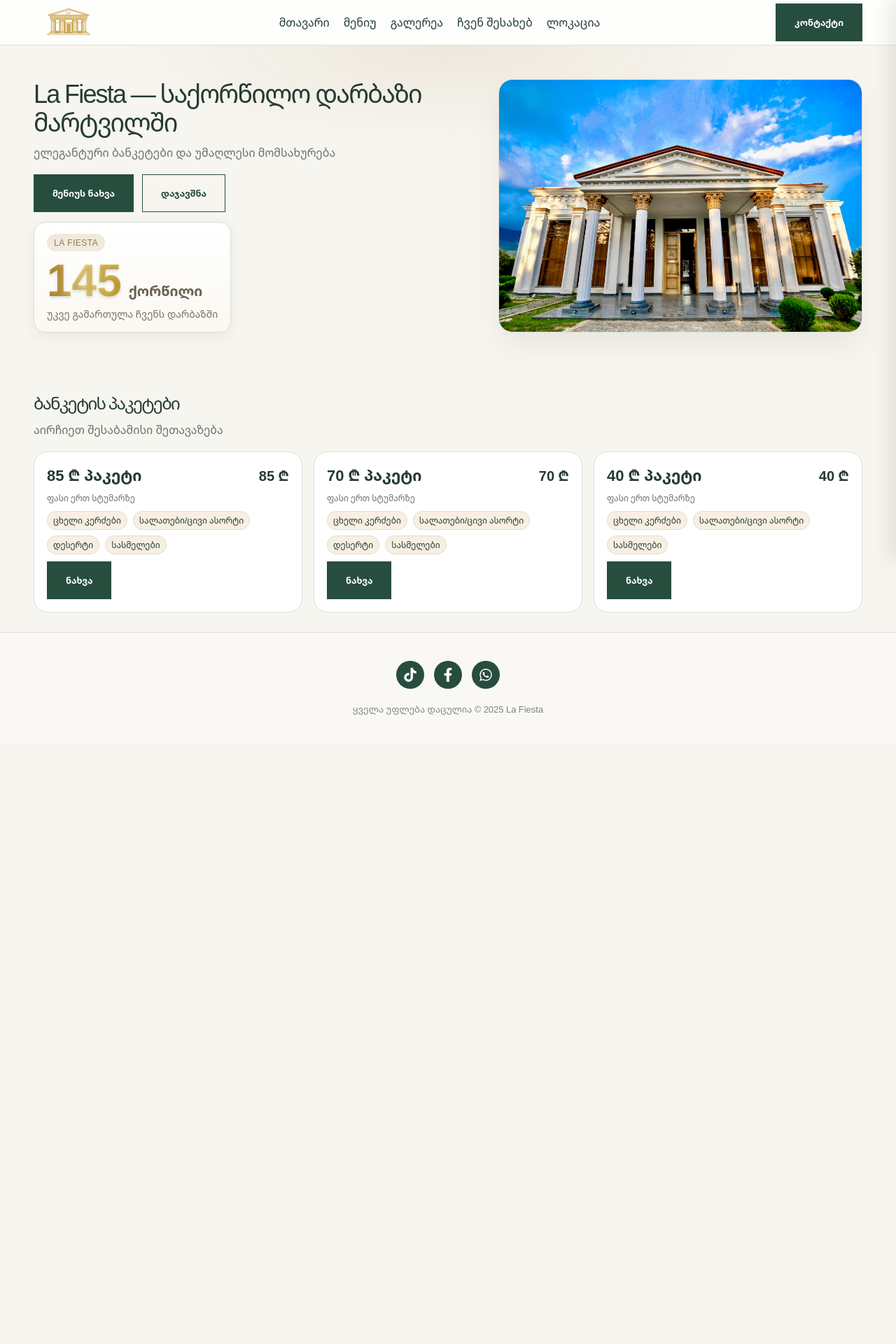
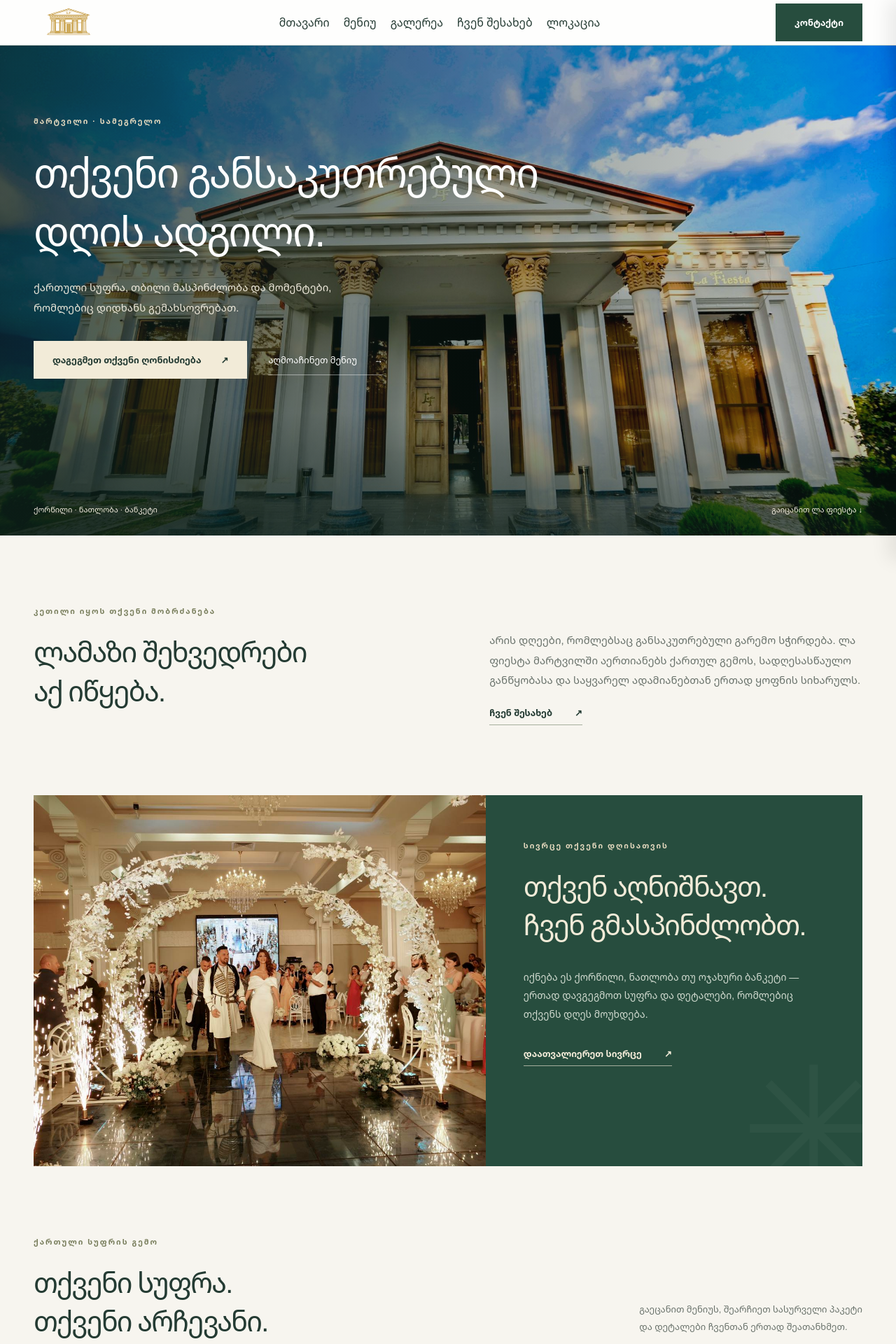
Before and after one commit to palignusw/la-fiesta-frontend, a Next.js app: page / in a window 1280 px wide. Shown: the top 1920 px of the page at 70% size. Before the commit the page ends 1062 px from the top, so only its background shows below. Built offline with nearby package versions, Linux system fonts and the light colour scheme; no server answers.

Commit message:
Redesign Georgian restaurant experience and Telegram enquiries

```diff
--- a/app/page.tsx
+++ b/app/page.tsx
@@ -1,74 +1,173 @@
-import type { Metadata } from 'next'
-import Hero from '@/components/Hero/Hero'
-import PackageGrid from '@/components/Menu/PackageGrid'
-import Section from '@/components/Section/Section'
-import { packages } from '@/lib/content'
-import { promises as fs } from 'fs'
-import path from 'path'
+import Image from "next/image";
+import Link from "next/link";
+import PackageGrid from "@/components/Menu/PackageGrid";
+import { packages } from "@/lib/content";
 
-export const metadata: Metadata = {
-	title: 'ლა ფიესტა (La Fiesta) — საქორწილო და ბანკეტის დარბაზი მარტვილში',
-	description:
-		'ქორწილები, ნათლობები და ელეგანტური ბანკეტები მარტვილში. დიდი დარბაზი, გემრიელი მენიუ და უმაღლესი მომსახურება — ლა ფიესტა (La Fiesta).',
-	openGraph: {
-		title: 'ლა ფიესტა (La Fiesta) — საქორწილო და ბანკეტის დარბაზი მარტვილში',
-		description:
-			'ქორწილები, ნათლობები და ელეგანტური ბანკეტები მარტვილში. დიდი დარბაზი, გემრიელი მენიუ და უმაღლესი მომსახურება.',
-		url: 'https://lafiesta.ge/',
-		siteName: 'ლა ფიესტა (La Fiesta)',
-		images: [
-			{
-				url: '/hero/hall.png',
-				width: 1200,
-				height: 630,
-				alt: 'ლა ფიესტა (La Fiesta)',
-			},
-		],
-		locale: 'ka_GE',
-		type: 'website',
-	},
-	keywords: [
-		'ლა ფიესტა',
-		'La Fiesta',
-		'ბანკეტი',
-		'საქორწილო დარბაზი',
-		'მარტვილი',
-		'ქორწილი',
-		'ნათლობა',
-		'დარბაზი მარტვილში',
-		'საქორწინო დარბაზი მარტვილში',
-		'საქორწილო დარბაზი მარტვილში',
-		'გასვენების სუფრა',
-		'ორმოცის სუფრა',
-		'წლისთავის სუფრა',
-		'darbazi martvilshi',
-		'saqorwilo darbazi martvilshi',
-		'წლისთავი',
-		'ორმოცი',
-	],
+export default function HomePage() {
+  return (
+    <>
+      <section className="home-hero">
+        <Image
+          src="/hero/hro.jpg"
+          alt="ლა ფიესტას შენობა მარტვილში"
+          fill
+          priority
+          sizes="100vw"
+          className="hero-photo"
+        />
+        <div className="hero-shade" />
+        <div className="container hero-content">
+          <span className="eyebrow light">მარტვილი · სამეგრელო</span>
+          <h1>
+            თქვენი განსაკუთრებული
+            <br />
+            დღის ადგილი.
+          </h1>
+          <p>
+            ქართული სუფრა, თბილი მასპინძლობა და მომენტები,
+            <br className="desktop-break" /> რომლებიც დიდხანს გემახსოვრებათ.
+          </p>
+          <div className="actions">
+            <Link href="/contacts" className="btn cream">
+              დაგეგმეთ თქვენი ღონისძიება <span>↗</span>
+            </Link>
+            <Link href="/menu" className="hero-link">
+              აღმოაჩინეთ მენიუ <span>→</span>
+            </Link>
+          </div>
+        </div>
+        <div className="hero-bottom container">
+          <span>ქორწილი · ნათლობა · ბანკეტი</span>
+          <a href="#welcome">გაიცანით ლა ფიესტა ↓</a>
+        </div>
+      </section>
+      <section id="welcome" className="section container intro-grid">
+        <div>
+          <span className="eyebrow">კეთილი იყოს თქვენი მობრძანება</span>
+          <h2>
+            ლამაზი შეხვედრები
+            <br />
+            აქ იწყება.
+          </h2>
+        </div>
+        <div className="intro-copy">
+          <p>
+            არის დღეები, რომლებსაც განსაკუთრებული გარემო სჭირდება. ლა ფიესტა
+            მარტვილში აერთიანებს ქართულ გემოს, სადღესასწაულო განწყობასა და
+            საყვარელ ადამიანებთან ერთად ყოფნის სიხარულს.
+          </p>
+          <Link href="/about" className="text-link">
+            ჩვენ შესახებ <span>↗</span>
+          </Link>
+        </div>
+      </section>
+      <section className="container story-grid">
+        <div className="story-image">
+          <Image
+            src="/gallery/hall3.jpg"
+            alt="ლა ფიესტას ინტერიერი"
+            fill
+            sizes="(max-width: 760px) 100vw, 60vw"
+          />
+        </div>
+        <div className="story-panel">
+          <span className="eyebrow light">სივრცე თქვენი დღისათვის</span>
+          <h2>
+            თქვენ აღნიშნავთ.
+            <br />
+            ჩვენ გმასპინძლობთ.
+          </h2>
+          <p>
+            იქნება ეს ქორწილი, ნათლობა თუ ოჯახური ბანკეტი — ერთად დავგეგმოთ
+            სუფრა და დეტალები, რომლებიც თქვენს დღეს მოუხდება.
+          </p>
+          <Link href="/gallery" className="text-link">
+            დაათვალიერეთ სივრცე <span>↗</span>
+          </Link>
+          <span className="panel-mark" aria-hidden="true">
+            ✳
+          </span>
+        </div>
+      </section>
+      <section className="section container">
+        <div className="section-heading">
+          <div>
+            <span className="eyebrow">ქართული სუფრის გემო</span>
+            <h2>
+              თქვენი სუფრა.
+              <br />
+              თქვენი არჩევანი.
+            </h2>
+          </div>
+          <p>
+            გაეცანით მენიუს, შეარჩიეთ სასურველი პაკეტი
+            <br />
+            და დეტალები ჩვენთან ერთად შეათანხმეთ.
+          </p>
+        </div>
+        <PackageGrid items={[...packages].sort((a, b) => a.price - b.price)} />
+      </section>
+      <section className="food-banner">
+        <Image
+          src="/menu/xachapuri.jpg"
+          alt="ქართული ხაჭაპური"
+          fill
+          sizes="100vw"
+        />
+        <div className="food-overlay" />
+        <div className="container">
+          <span className="eyebrow light">ტრადიცია, რომელიც გვაერთიანებს</span>
+          <h2>
+            სუფრასთან ყოველთვის
+            <br />
+            მეტი გვაკავშირებს.
+          </h2>
+          <Link href="/menu" className="btn cream">
+            მენიუს ნახვა ↗
+          </Link>
+        </div>
+      </section>
+      <section className="section container">
+        <div className="section-heading">
+          <div>
+            <span className="eyebrow">ლა ფიესტას განწყობა</span>
+            <h2>ერთი შეხედვით.</h2>
+          </div>
+          <Link href="/gallery" className="text-link">
+            სრული გალერეა ↗
+          </Link>
+        </div>
+        <div className="home-gallery">
+          {["hall1.jpg", "hall5.jpg", "hall8.jpg"].map((src, i) => (
+            <Link href="/gallery" key={src}>
+              <Image
+                src={"/gallery/" + src}
+                alt={`ლა ფიესტას დარბაზი — ხედი ${i + 1}`}
+                fill
+                sizes="(max-width: 600px) 85vw, 33vw"
+              />
+              <span>დაათვალიერეთ ↗</span>
+            </Link>
+          ))}
+        </div>
+      </section>
+      <section className="booking-cta container">
+        <span className="eyebrow">მოდით, ერთად დავგეგმოთ</span>
+        <h2>
+          ყველა განსაკუთრებულ დღეს
+          <br />
+          თავისი ადგილი აქვს.
+        </h2>
+        <p>მოგვწერეთ თქვენი გეგმების შესახებ — დანარჩენს ერთად შევათანხმებთ.</p>
+        <div className="actions">
+          <Link href="/contacts" className="btn">
+            ჯავშნის მოთხოვნა ↗
+          </Link>
+          <a href="tel:+995599435644" className="text-link">
+            +995 599 43 56 44
+          </a>
+        </div>
+      </section>
+    </>
+  );
 }
-
-async function getStats() {
-	const raw = await fs.readFile(
-		path.join(process.cwd(), 'public', 'stats.json'),
-		'utf8'
-	)
-	const { weddingsTotal = 0 } = JSON.parse(raw)
-	const formatted = weddingsTotal.toLocaleString('ka-GE')
-	return { weddingsTotal, formatted }
-}
-
-export default async function HomePage() {
-	const { weddingsTotal, formatted } = await getStats()
-	return (
-		<>
-			<Hero weddingsTotal={weddingsTotal} weddingsTotalText={formatted} />
-			<Section
-				title='ბანკეტის პაკეტები'
-				subtitle='აირჩიეთ შესაბამისი შეთავაზება'
-			>
-				<PackageGrid items={packages} />
-			</Section>
-		</>
-	)
-}
```
